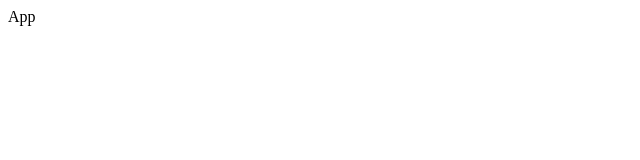
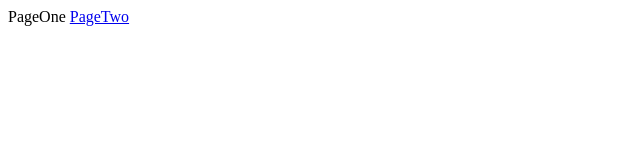
Before and after one commit to Yishin26/streams-client, a React (Create React App) app: page / in a window 1280 px wide. Shown: the top 160 px of the page, without its empty margins (0-640 px from the left). Built offline with nearby package versions, Linux system fonts and the light colour scheme.

Commit message:
Basic Route Concept

```diff
--- a/package.json
+++ b/package.json
@@ -5,6 +5,7 @@
   "dependencies": {
     "react": "^16.8.4",
     "react-dom": "^16.8.4",
+    "react-router-dom": "^5.0.0",
     "react-scripts": "2.1.8"
   },
   "scripts": {
--- a/src/components/App.js
+++ b/src/components/App.js
@@ -1,7 +1,32 @@
-import React from 'react';
+import React from "react";
+import { BrowserRouter, Route } from "react-router-dom";
 
-const App=()=>{
-    return <div>App</div>;
-}
+const PageOne = () => {
+  return (
+    <div>
+      PageOne <a href="/pagetwo">PageTwo</a>
+    </div>
+  );
+};
+const PageTwo = () => {
+  return (
+    <div>
+      <a href="/">PageOne</a> PageTwo
+    </div>
+  );
+};
+
+const App = () => {
+  return (
+    <div>
+      <BrowserRouter>
+        <div>
+          <Route path="/" exact component={PageOne} />
+          <Route path="/pagetwo" exact component={PageTwo} />
+        </div>
+      </BrowserRouter>
+    </div>
+  );
+};
 
 export default App;
```
Also changed, not shown: 1 other file (tests, documents, lock files or other folders).
